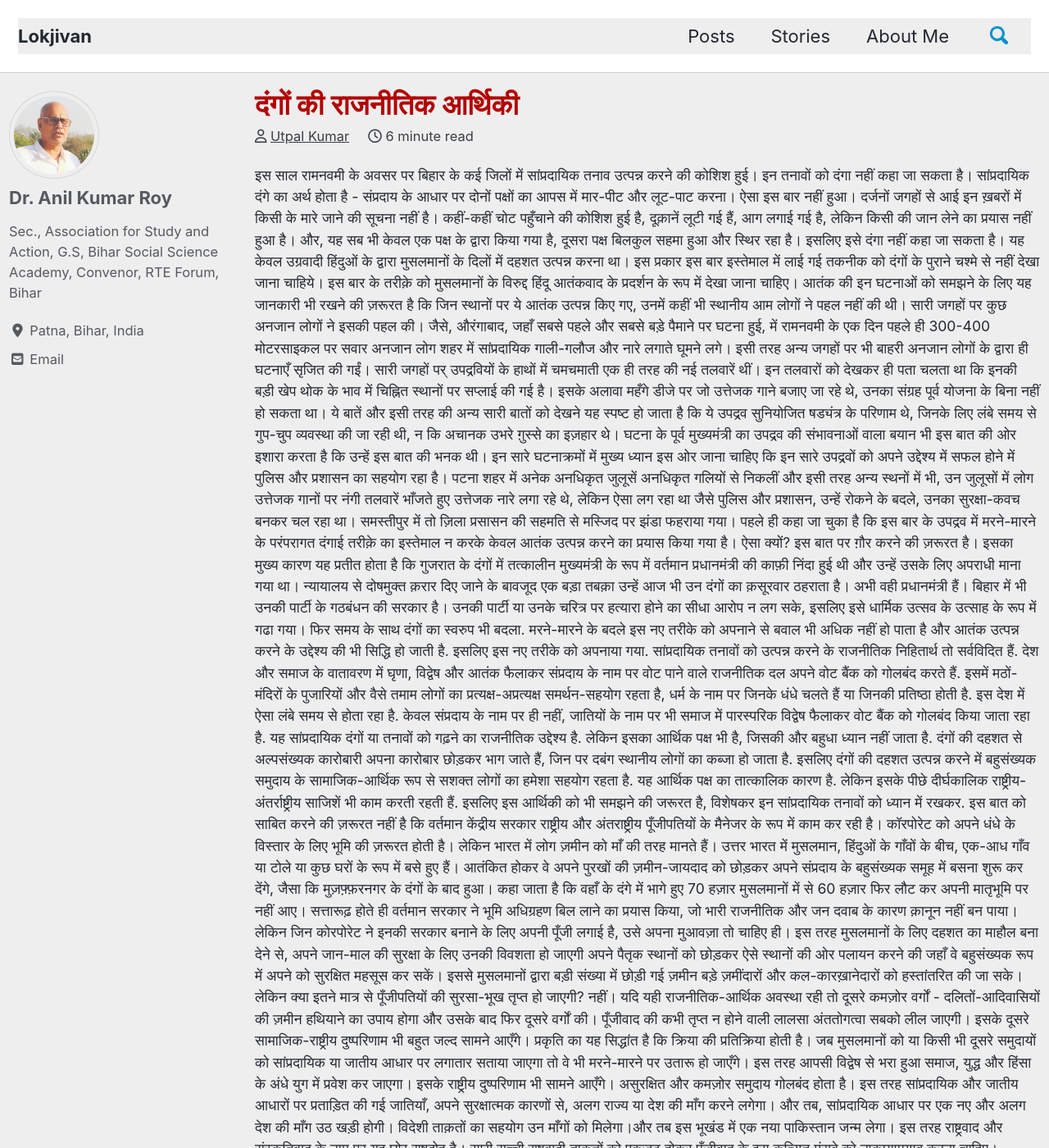
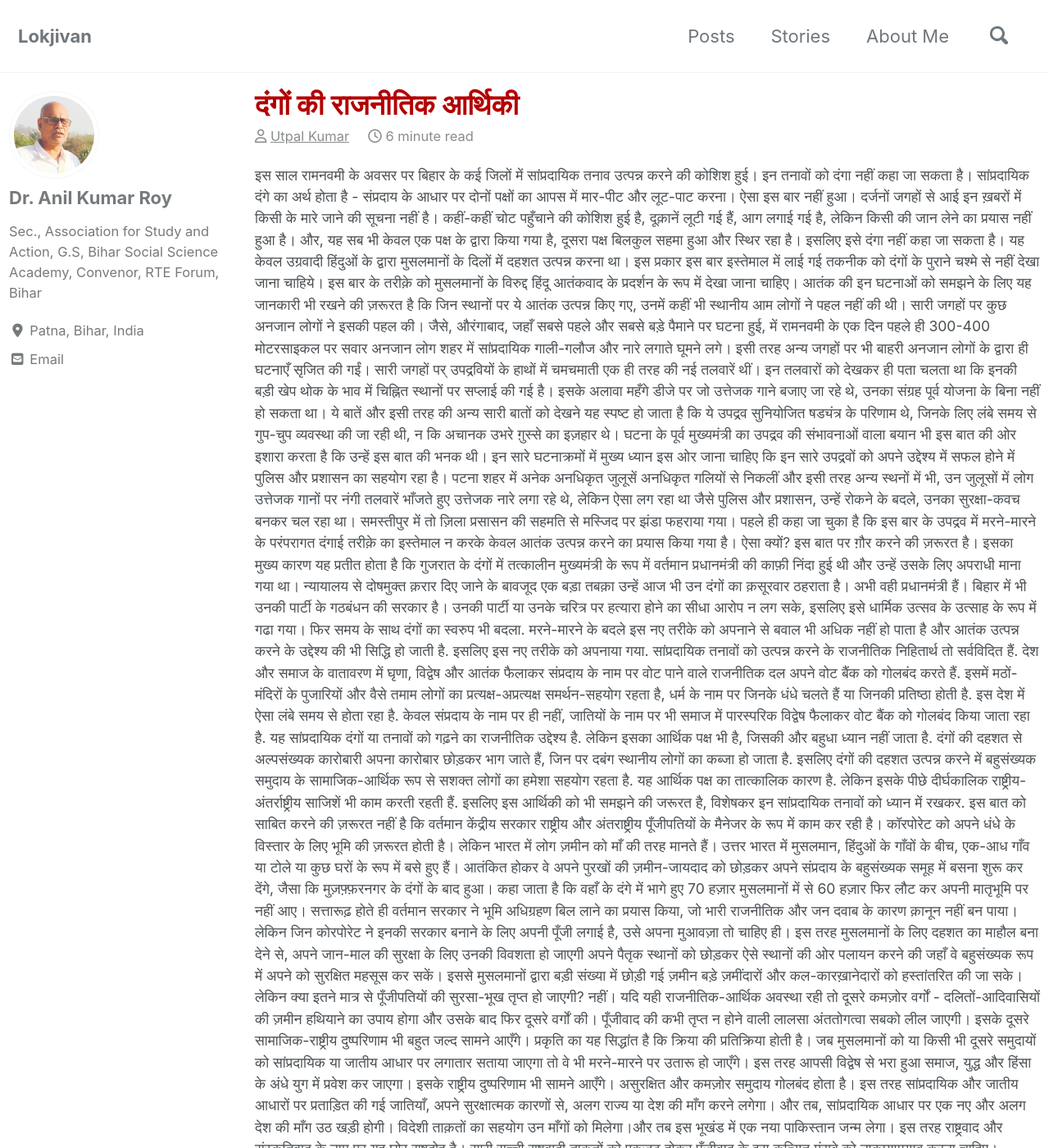
Before and after one commit to lokjivan/lokjivan-earthinversion, a Jekyll site: the page built from _posts/2018-04-09-dangon-kee-raajaneetik-aarthikee.md, in a window 1280 px wide and 1400 px high. Shown: the whole window at 82% size. Built offline with Jekyll 4.4.1, drawn with Linux system fonts in a browser that asks for light colours; cached includes are drawn as plain includes; nearby versions of some CDN libraries; comment, search, counter and statistics services are not loaded.

Commit message:
theme reverted back to default

```diff
--- a/_config.yml
+++ b/_config.yml
@@ -12,7 +12,7 @@
 
 # theme                  : "minimal-mistakes-jekyll"
 # remote_theme           : "mmistakes/minimal-mistakes"
-minimal_mistakes_skin    : "air" #"dark", "default",  "air", "aqua", "contrast", "dark", "dirt", "neon", "mint", "plum", "sunrise"
+minimal_mistakes_skin    : "default" #"dark", "default",  "air", "aqua", "contrast", "dark", "dirt", "neon", "mint", "plum", "sunrise"
 
 # Site Settings
 locale                   : "en-US"
--- a/_sass/minimal-mistakes/_base.scss
+++ b/_sass/minimal-mistakes/_base.scss
@@ -6,7 +6,6 @@
   /* sticky footer fix */
   position: relative;
   min-height: 100%;
-  color: $text-color;
 }
 
 body {
```
